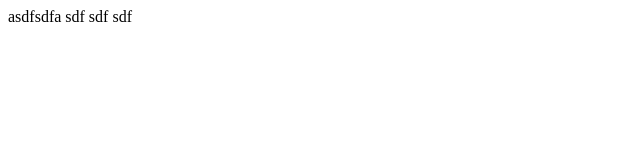
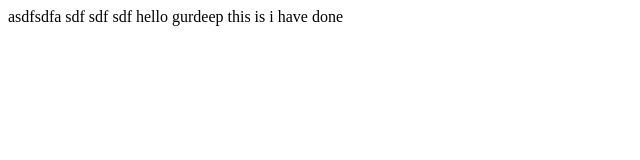
Before and after one commit to gurdeepmilagro/gitProject, a plain HTML site: page index.html in a window 1280 px wide. Shown: the whole page, without its empty margins (0-640 px from the left). Drawn offline with Linux system fonts and the light colour scheme.

Commit message:
revert done

```diff
--- a/index.html
+++ b/index.html
@@ -7,6 +7,7 @@
     <title>Document</title>
 </head>
 <body>
-    asdfsdfa sdf sdf sdf
+    asdfsdfa sdf sdf sdf hello gurdeep this is i have done
+
 </body>
 </html>
```
